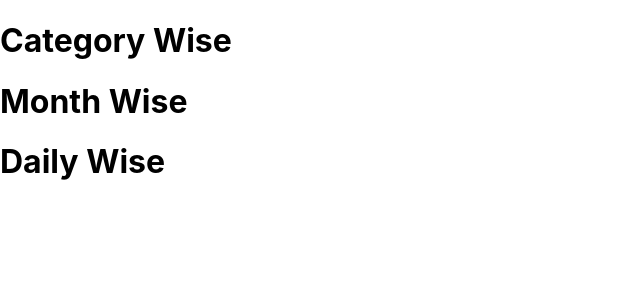
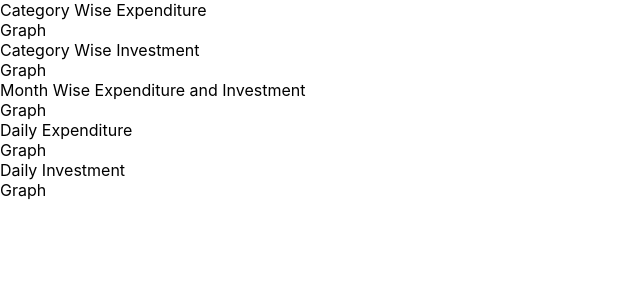
Before and after one commit to pranshuagrawal/fund-manager-hackathon-2023, a React (Create React App) app: page / in a window 1280 px wide. Shown: the top 300 px of the page, without its empty margins (0-640 px from the left). Built offline with nearby package versions, Linux system fonts and the light colour scheme.

Commit message:
Data added

```diff
--- a/src/components/CategoryWise/index.jsx
+++ b/src/components/CategoryWise/index.jsx
@@ -1,6 +1,15 @@
 const CategoryWise = () => {
     return (
-        <h1>Category Wise</h1>
+        <div className="row">
+            <div className="column">
+                <div className="heading">Category Wise Expenditure</div>
+                <div className="graph-container">Graph</div>
+            </div>
+            <div className="column">
+                <div className="heading">Category Wise Investment</div>
+                <div className="graph-container">Graph</div>
+            </div>
+        </div>
     )
 }
 
--- a/src/components/DailyWise/index.jsx
+++ b/src/components/DailyWise/index.jsx
@@ -1,6 +1,25 @@
 const DailyWise = () => {
+
+    const options = {
+  title: {
+    text: 'My chart'
+  },
+  series: [{
+    data: [1, 2, 3]
+  }]
+}
+
 return (
-        <h1>Daily Wise</h1>
+        <div className="row">
+            <div className="column">
+                <div className="heading">Daily Expenditure</div>
+                <div className="graph-container">Graph</div>
+            </div>
+            <div className="column">
+                <div className="heading">Daily Investment</div>
+                <div className="graph-container">Graph</div>
+            </div>
+        </div>
     )
 }
 
--- a/src/components/MonthWise/index.jsx
+++ b/src/components/MonthWise/index.jsx
@@ -1,6 +1,11 @@
 const MonthWise = () => {
 return (
-        <h1>Month Wise</h1>
+        <div className="row">
+            <div className="column">
+                <div className="heading">Month Wise Expenditure and Investment</div>
+                <div className="graph-container">Graph</div>
+            </div>
+        </div>
     )
 }
 
```
